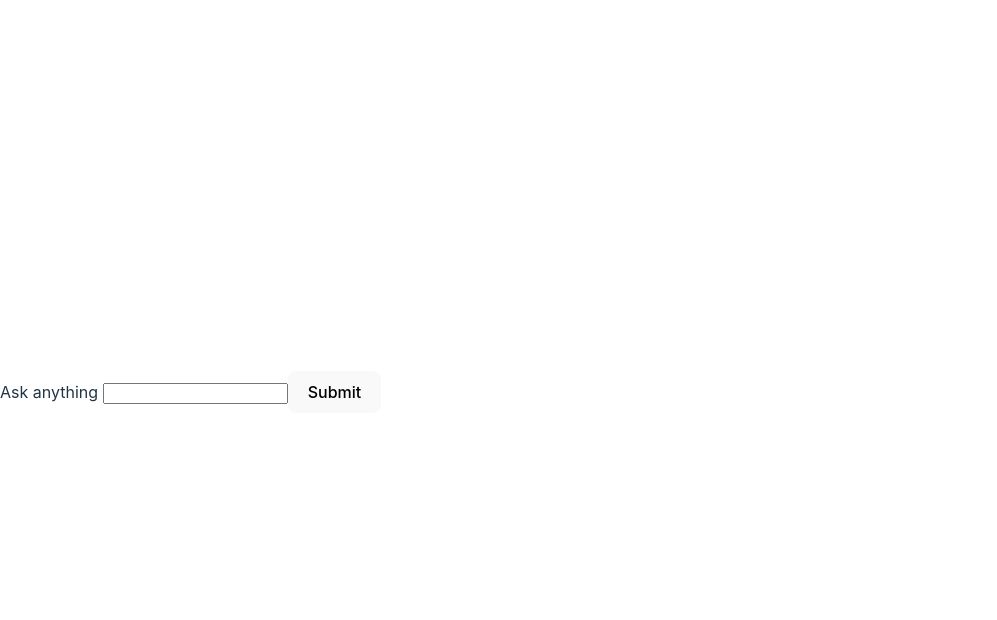
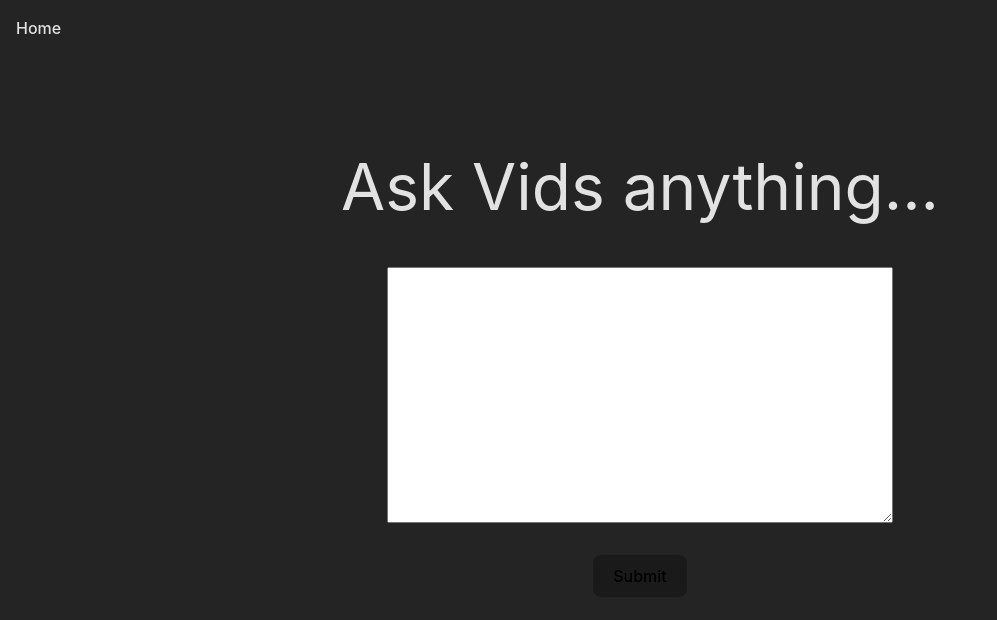
Before and after one commit to elizabethmchan2/vidsandthetripps, a React (Vite) app: page /ask-vids in a window 1280 px wide. Shown: the top 620 px of the page, without its empty margins (0-997 px from the left). Built offline with nearby package versions, Linux system fonts and the light colour scheme.

Commit message:
adding styling to ask vids page

```diff
--- a/src/index.css
+++ b/src/index.css
@@ -26,7 +26,7 @@ body {
   margin: 0;
   display: flex;
   place-items: center;
-  min-width: 320px;
+  min-width: 100vw;
   min-height: 100vh;
   overflow: hidden;
 }
@@ -54,7 +54,7 @@ button:focus,
 button:focus-visible {
   outline: 4px auto -webkit-focus-ring-color;
 }
-
+/*
 @media (prefers-color-scheme: light) {
   :root {
     color: #213547;
@@ -66,4 +66,4 @@ button:focus-visible {
   button {
     background-color: #f9f9f9;
   }
-}
+} */
--- /dev/null
+++ b/src/screens/AskVids/AskVids.scss
@@ -0,0 +1,42 @@
+.askVids {
+  height: 100vh;
+  width: 100vw;
+  display: flex;
+  justify-content: center;
+  align-items: center;
+
+  .homeButton {
+    position: absolute;
+    left: 1rem;
+    top: 1rem;
+    color: rgba(255, 255, 255, 0.87);
+  }
+
+  .content {
+    display: flex;
+    flex-direction: column;
+    justify-content: center;
+    align-items: center;
+    height: 100%;
+
+    label {
+      font-size: 4rem;
+      margin-bottom: 2rem;
+      align-self: flex-start;
+    }
+
+    textarea {
+      width: 500px;
+      height: 250px;
+    }
+
+    button {
+      margin: 2rem 0;
+    }
+
+    .answer {
+      max-width: 50ch;
+      word-wrap: normal;
+    }
+  }
+}
--- a/src/screens/AskVids/AskVids.tsx
+++ b/src/screens/AskVids/AskVids.tsx
@@ -1,17 +1,7 @@
-import { useState } from 'react';
-
-const ANSWERS = [
-  'Okay but have you heard of riot girl',
-  'Definitely Sheela-Na-Gig by PJ Harvey',
-  'I would probably say when Sinead O’Connor tore up that photo of the pope on Saturday Night Live',
-  'Bikini Kill, Bratmobile, Heavens to Betsy',
-  'Mommy Longlegs, Lambrini Girls, Destroy Boys',
-  'I don’t know what the weather is today. Have you tried looking outside? By the way, Riot Grrrl is a feminist punk movement in the 1990s started in Olympia, Washington',
-  'Rebel Girl by Bikini Kill would probably do the trick',
-  'I know you’re not supposed to call women crazy, but Courtney Love is crazy',
-  'If you don’t know Alice Bag or Poly Styrene, then I don’t think you deserve to know the answer to that question',
-  'If you have an itch to scratch, you should support your local music venues',
-];
+import { useState, useRef } from 'react';
+import './AskVids.scss';
+import { ANSWERS } from './content';
+import { Link } from 'react-router';
 
 const getRandomInt = (min: number, max: number) => {
   const minValue = Math.ceil(min);
@@ -21,20 +11,49 @@ const getRandomInt = (min: number, max: number) => {
 
 const AskVids = () => {
   const [isSubmitted, setIsSubmitted] = useState(false);
+  const submitRef = useRef<HTMLButtonElement>();
+  const textareaRef = useRef();
+
+  const onSubmit = () => {
+    if (isSubmitted) {
+      setIsSubmitted(false);
+    } else {
+      setIsSubmitted(true);
+    }
+  };
+
   return (
-    <div>
-      <label htmlFor="ask-vids">Ask anything </label>
-      <input type="text" id="ask-vids" name="ask-vids" />
+    <div className="askVids">
+      <Link to="/home" className="homeButton">
+        Home
+      </Link>
+      <div className="content">
+        <label htmlFor="ask-vids">Ask Vids anything...</label>
+        <textarea
+          id="ask-vids"
+          name="ask-vids"
+          className="textarea"
+          onKeyUp={(key) => {
+            if (key.code === 'Enter' && !isSubmitted) {
+              onSubmit();
+              submitRef.current?.focus();
+            }
+          }}
+          ref={textareaRef}
+        />
         <button
           type="button"
           onClick={() => {
-          setIsSubmitted(true);
+            onSubmit();
           }}
+          ref={submitRef}
         >
-        {' '}
-        Submit{' '}
+          {isSubmitted ? 'Ask another question' : 'Submit'}
         </button>
-      <p>{isSubmitted && ANSWERS[getRandomInt(0, ANSWERS.length - 1)]}</p>
+        <p className="answer">
+          {isSubmitted && ANSWERS[getRandomInt(0, ANSWERS.length - 1)]}
+        </p>
+      </div>
     </div>
   );
 };
--- /dev/null
+++ b/src/screens/AskVids/content.ts
@@ -0,0 +1,12 @@
+export const ANSWERS = [
+  'Okay but have you heard of riot girl',
+  'Definitely Sheela-Na-Gig by PJ Harvey',
+  'I would probably say when Sinead O’Connor tore up that photo of the pope on Saturday Night Live',
+  'If you dont know Bikini Kill, Bratmobile, and Heavens to Betsy, then you dont deserve to know that',
+  'Mommy Longlegs, Lambrini Girls, Destroy Boys, DUH',
+  'I don’t know what the weather is today. Have you checked outside? By the way, Riot Grrrl is a feminist punk movement in the 1990s started in Olympia, Washington',
+  'Rebel Girl by Bikini Kill would probably do the trick',
+  'If you don’t know Alice Bag or Poly Styrene, get reading! That might widen your mind',
+  'If you have an itch to scratch, you should support your local music venues',
+  'Meet me in the pit for the answer to that one',
+];
```
Lines whose indentation alone changed are shown as unchanged.
